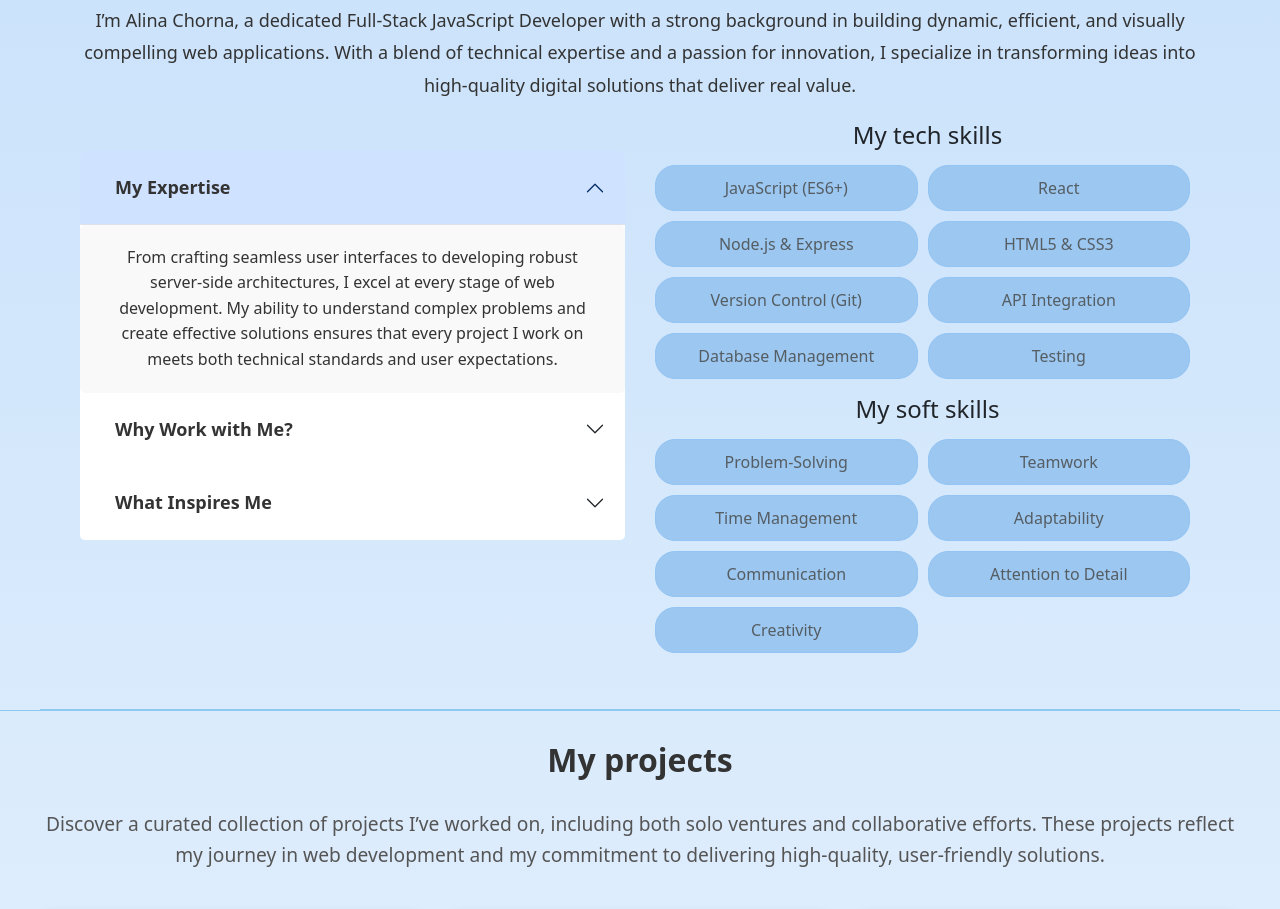
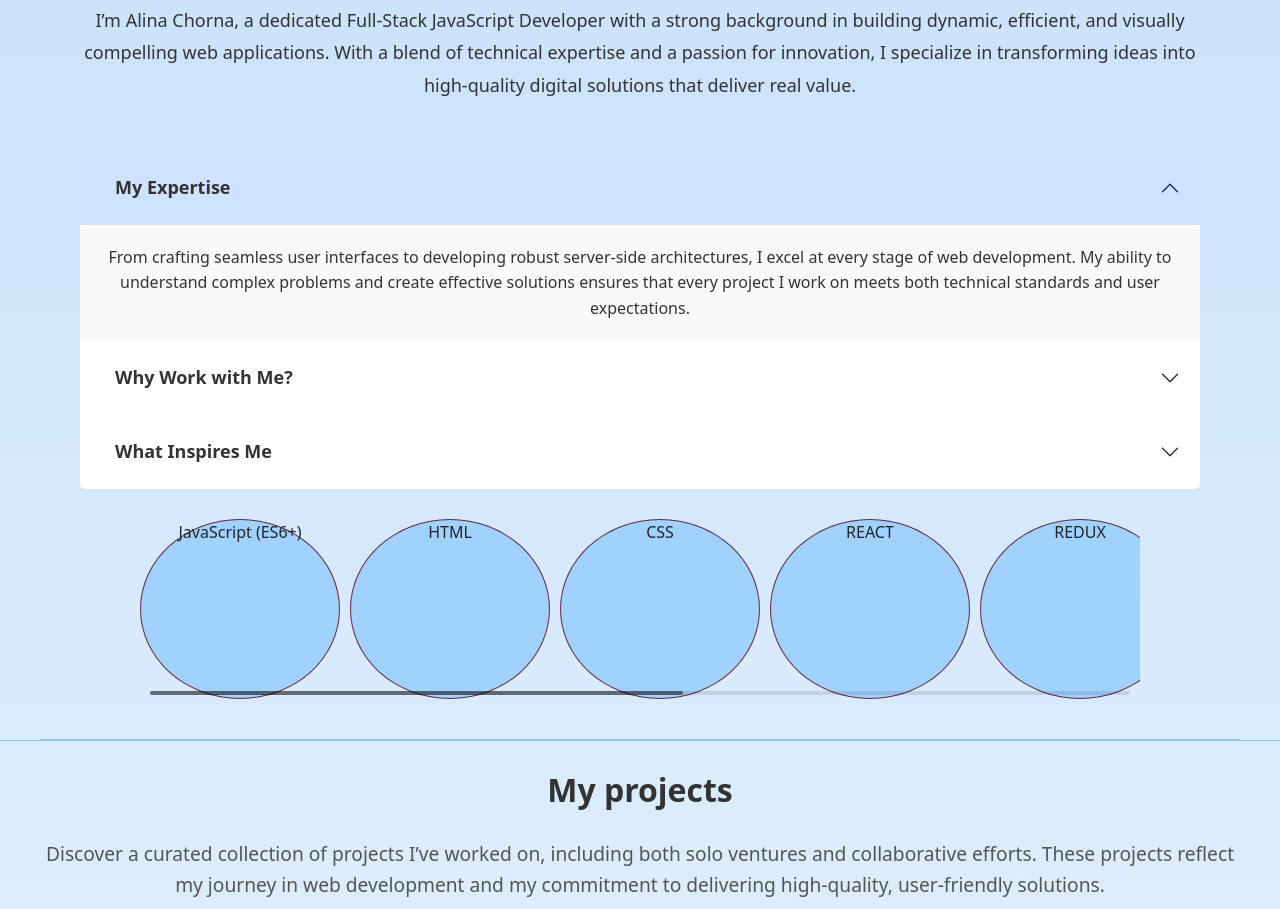
Before and after one commit to AlinaChorna7/Portfolio, a React (Vite) app: page / in a window 1280 px wide. Shown: the part 820-1729 px from the top of the page. Built offline with nearby package versions, Linux system fonts and the light colour scheme.

Commit message:
some skills upd

```diff
--- a/package.json
+++ b/package.json
@@ -15,7 +15,8 @@
     "emailjs-com": "^3.2.0",
     "react": "^18.3.1",
     "react-bootstrap": "^2.10.7",
-    "react-dom": "^18.3.1"
+    "react-dom": "^18.3.1",
+    "swiper": "^11.2.1"
   },
   "devDependencies": {
     "@eslint/js": "^9.17.0",
--- a/src/components/about/AboutMe.jsx
+++ b/src/components/about/AboutMe.jsx
@@ -1,7 +1,11 @@
 
 import './aboutMe.css';
 import { Accordion } from 'react-bootstrap';
+import { Navigation, Pagination, Scrollbar, A11y } from 'swiper/modules';
+import 'swiper/css';
 
+import 'swiper/css/scrollbar';
+import { Swiper, SwiperSlide } from 'swiper/react';
 import 'bootstrap/dist/css/bootstrap.min.css';
 
 const AboutMe = () => {
@@ -54,7 +58,69 @@ const AboutMe = () => {
             </Accordion.Item>
           </Accordion>
         </div>
-        <div className="skills">
+        <div className='swiper'>
+           <Swiper
+      // install Swiper modules
+      modules={[Navigation, Pagination, Scrollbar, A11y]}
+      spaceBetween={50}
+      slidesPerView={5}
+
+      mousewheel={{ draggable: true }}
+      scrollbar={{ draggable: true }}
+      onSwiper={(swiper) => console.log(swiper)}
+      onSlideChange={() => console.log('slide change')}
+    >
+      <SwiperSlide>
+        <div className='skill-swiper-conteiner'>
+          <p className='skill-swiper-text'>JavaScript (ES6+)</p>
+        </div>
+      </SwiperSlide>
+      <SwiperSlide>
+        <div className='skill-swiper-conteiner'>
+          <p className='skill-swiper-text'>HTML</p>
+        </div>
+      </SwiperSlide>
+      <SwiperSlide>
+        <div className='skill-swiper-conteiner'>
+          <p className='skill-swiper-text'>CSS</p>
+        </div>
+      </SwiperSlide>
+      <SwiperSlide>
+        <div className='skill-swiper-conteiner'>
+          <p className='skill-swiper-text'>REACT</p>
+        </div>
+      </SwiperSlide>
+      <SwiperSlide>
+        <div className='skill-swiper-conteiner'>
+          <p className='skill-swiper-text'>REDUX</p>
+        </div>
+      </SwiperSlide>
+      <SwiperSlide>
+        <div className='skill-swiper-conteiner'>
+          <p className='skill-swiper-text'>REST API</p>
+        </div>
+      </SwiperSlide>
+      <SwiperSlide>
+        <div className='skill-swiper-conteiner'>
+          <p className='skill-swiper-text'>Node.js&Express</p>
+        </div>
+      </SwiperSlide>
+      <SwiperSlide>
+        <div className='skill-swiper-conteiner'>
+          <p className='skill-swiper-text'>MongoDB</p>
+        </div>
+      </SwiperSlide>
+      <SwiperSlide>
+        <div className='skill-swiper-conteiner'>
+          <p className='skill-swiper-text'>TypeScript</p>
+        </div>
+      </SwiperSlide>
+
+
+
+
+    </Swiper></div>
+        {/* <div className="skills">
           <h3 className='skills-title'>My tech skills</h3>
           <ul className="skills-list">
             <li className="skills-item">JavaScript (ES6+)</li>
@@ -76,7 +142,7 @@ const AboutMe = () => {
             <li className="skills-item">Attention to Detail</li>
             <li className="skills-item">Creativity</li>
           </ul>
-        </div>
+        </div> */}
       </div>
     </section>
   );
--- a/src/components/about/aboutMe.css
+++ b/src/components/about/aboutMe.css
@@ -65,8 +65,23 @@
     line-height: 1.6;
     border-radius: 5px;
   }
+  .swiper{
+    width: 1000px;
+    display: flex;
+    flex-direction: row;
+    /* gap: 15px; */
+  }
 
-  .skills-list {
+.skill-swiper-conteiner{
+  width: 200px;
+  height:180px;
+  border:1px solid #612940 ;
+  background-color: #a1d1fd;
+text-align: center;
+border-radius: 50%;
+}
+
+  /* .skills-list {
     display: flex;
     flex-wrap: wrap;
     gap: 10px;
@@ -85,7 +100,7 @@
 .skills-item:hover{
     background-color: rgb(131, 189, 243);
 }
-
+  */
   @media (min-width: 768px) {
     .about-title {
       font-size: 28px;
@@ -120,7 +135,7 @@
 
 
     .about-container {
-      flex-direction: row;
+      flex-direction: column;
       gap: 30px;
     }
 
@@ -128,12 +143,13 @@
       flex: 1;
     }
 
-    .skills {
+
+    /* .skills {
       flex: 1;
       display: flex;
       flex-direction: column;
     }
-
+   */
     .about-text {
       font-size: 18px;
       line-height: 1.8;
@@ -151,7 +167,7 @@
 
 
 
-    .skills-item {
+    /* .skills-item {
       width: calc(50% - 10px);
       font-size: 16px;
     }
@@ -159,5 +175,5 @@
     .skills-title {
       font-size: 24px;
       margin-bottom: 15px;
-    }
+    } */
   }
```
Also changed, not shown: 1 other file (tests, documents, lock files or other folders).
